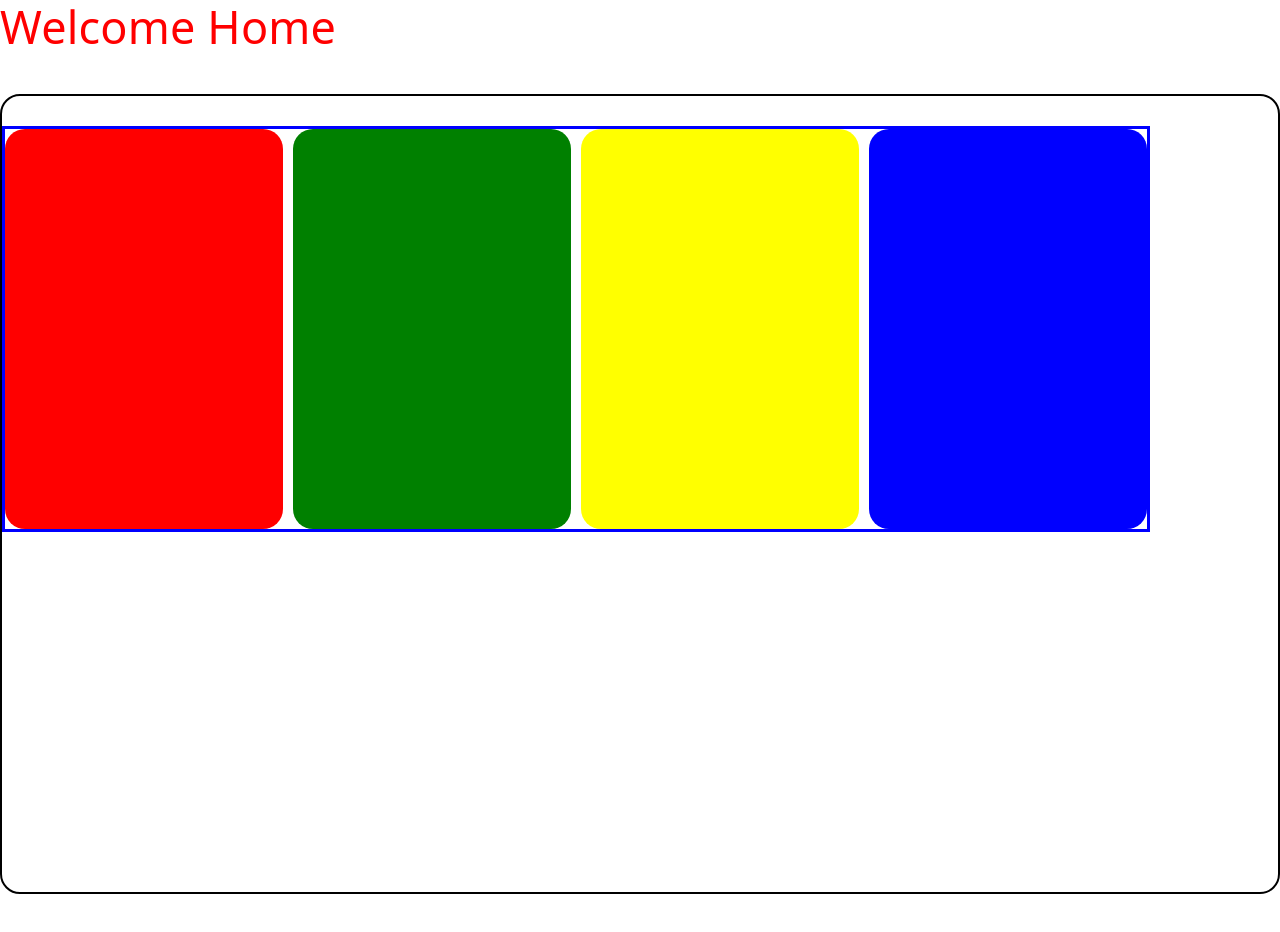
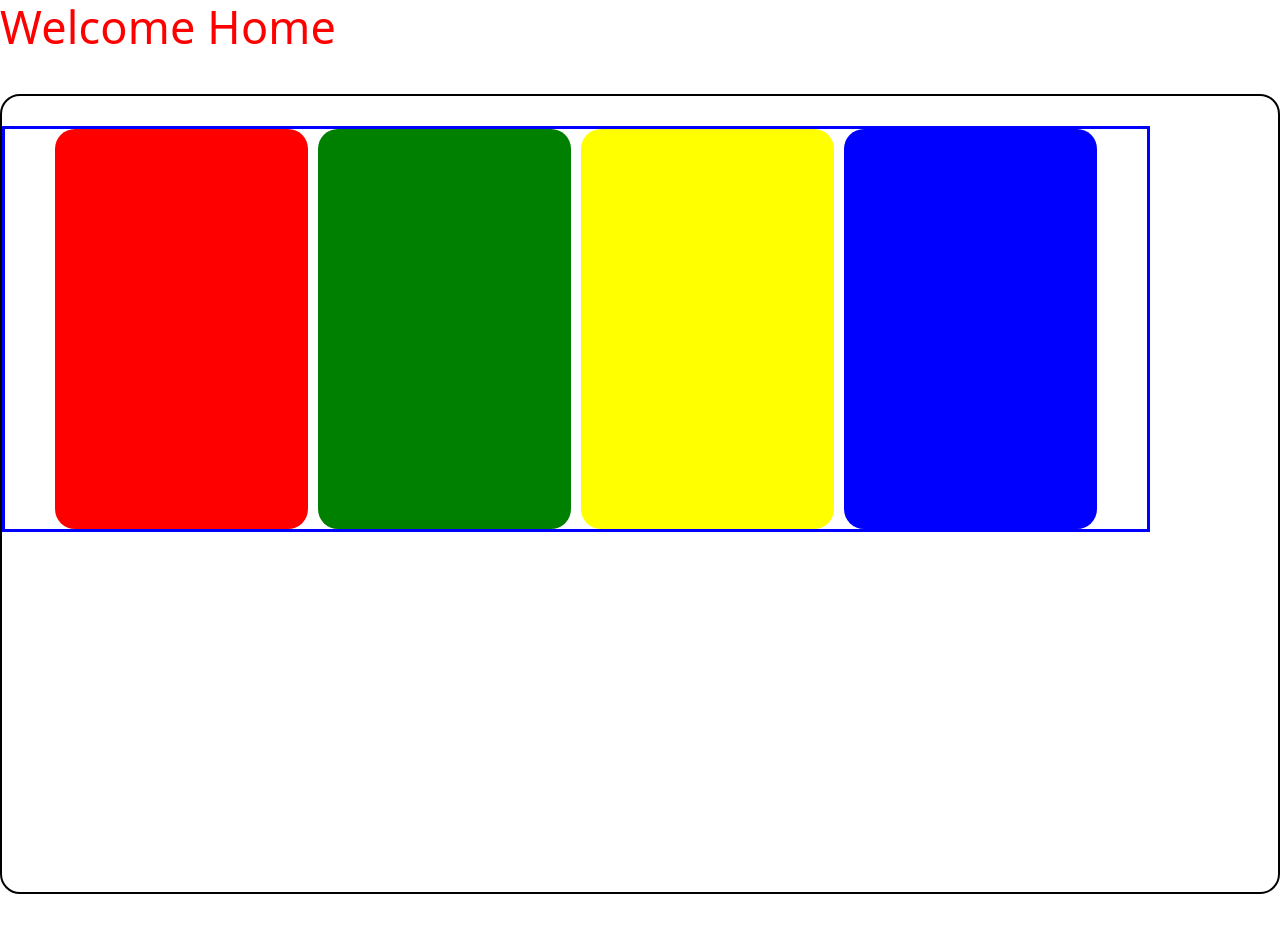
Before and after one commit to andyugbawa/mern-react, a React (Vite) app in the folder newmernapp/client/: page /home in a window 1280 px wide. Built offline with nearby package versions, Linux system fonts and the light colour scheme.

Commit message:
added padding

```diff
--- a/newmernapp/client/src/style.css
+++ b/newmernapp/client/src/style.css
@@ -20,7 +20,7 @@ h1{
 
 
 .content{
-    /* padding: 0 10px; */
+    padding: 0 50px;
     display: flex;
     justify-content: center;
     gap: 10px;
```
